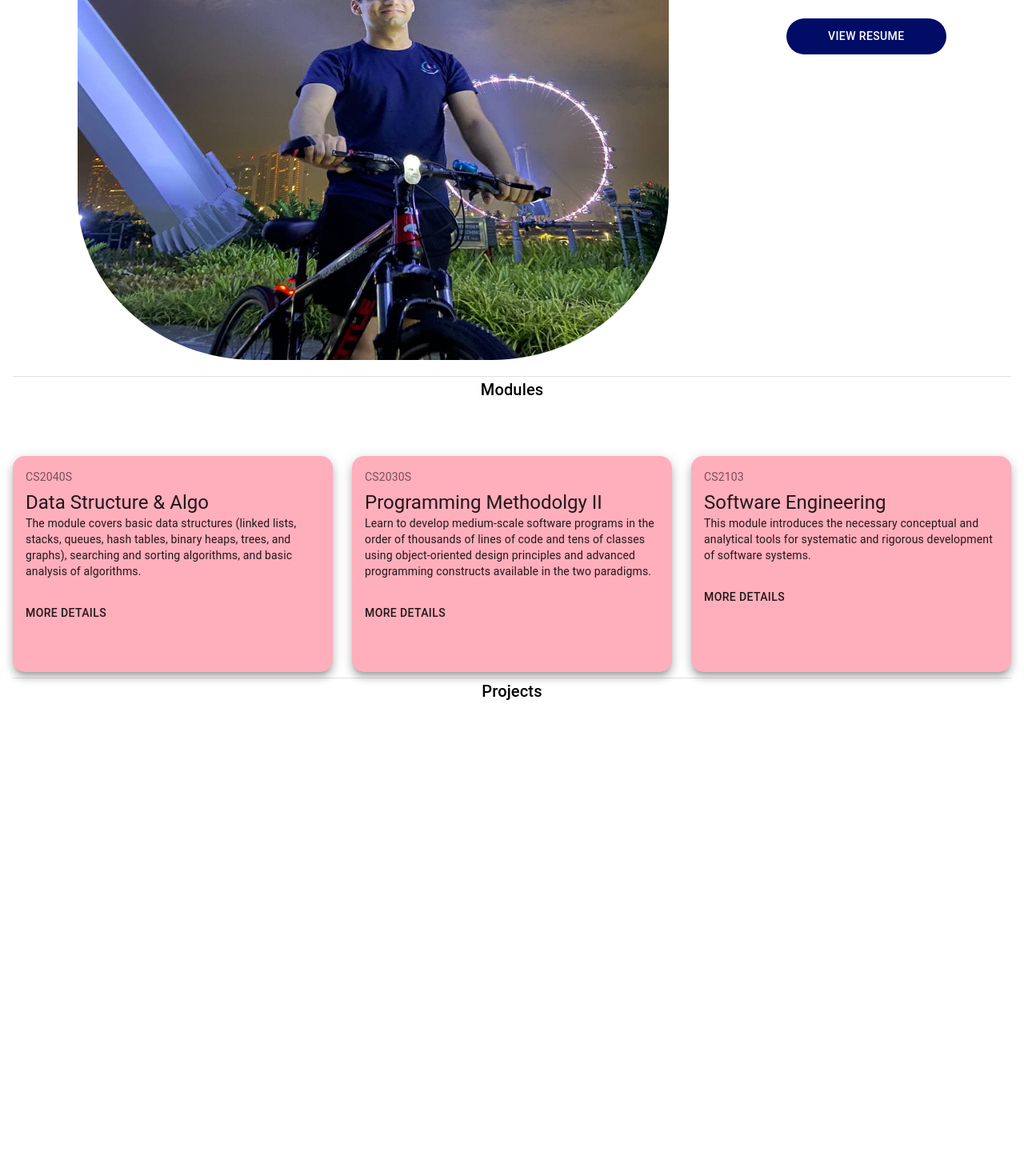
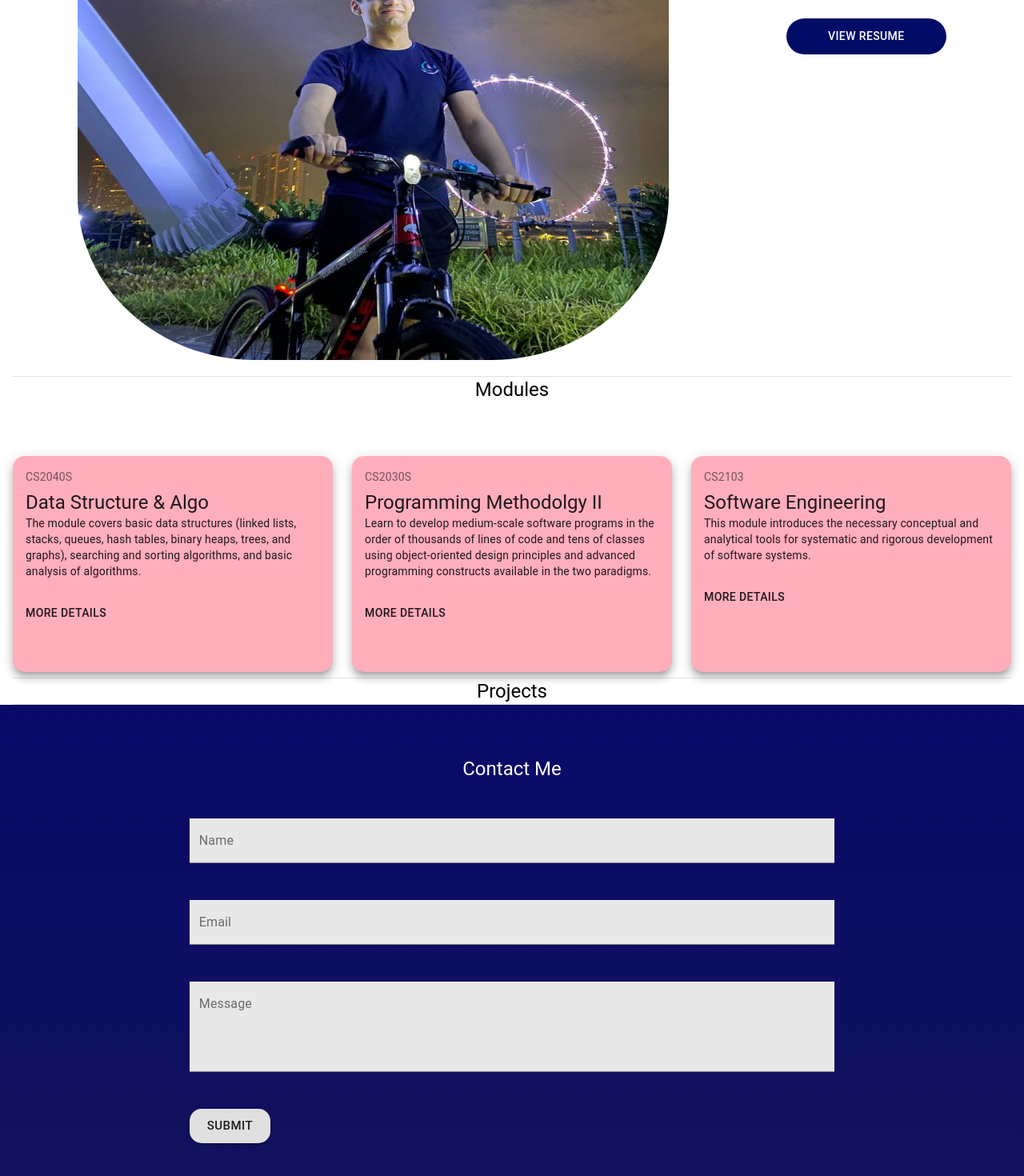
Before and after one commit to rehmmann/portfolio, a React (Create React App) app: page / in a window 1280 px wide. Shown: the part 444-1914 px from the top of the page at 80% size. Before the commit the page ends 1324 px from the top, so only its background shows below. Built offline with nearby package versions, Linux system fonts and the light colour scheme.

Commit message:
Scrolling added & integrated emailjs service

```diff
--- a/package.json
+++ b/package.json
@@ -2,13 +2,13 @@
   "name": "portfolio",
   "version": "0.1.0",
   "private": true,
-
   "dependencies": {
     "@material-ui/core": "^4.12.3",
     "@material-ui/icons": "^4.11.2",
     "@testing-library/jest-dom": "^5.11.4",
     "@testing-library/react": "^11.1.0",
     "@testing-library/user-event": "^12.1.10",
+    "emailjs-com": "^3.2.0",
     "gh-pages": "^3.2.3",
     "react": "^17.0.2",
     "react-dom": "^17.0.2",
@@ -18,7 +18,6 @@
   },
   "scripts": {
     "start": "react-scripts start",
-
     "build": "react-scripts build",
     "test": "react-scripts test",
     "eject": "react-scripts eject"
--- a/src/App.js
+++ b/src/App.js
@@ -6,7 +6,6 @@ import Cards from "./Components/Cards";
 import React from "react";
 import Header from "./Components/Header";
 import Grid from "./Components/Grid";
-import { Height } from "@material-ui/icons";
 import Projects from "./Components/Projects";
 import Contact from "./Components/Contact";
 
--- a/src/Components/Cards.js
+++ b/src/Components/Cards.js
@@ -15,7 +15,7 @@ const useStyles = makeStyles({
     borderRadius: 15,
     backgroundColor: "#FFAEBC",
     // display:'block'
-    // backgroundImage:'../public/Cycling_pic.jpg'
+
   },
   bullet: {
     display: "inline-block",
--- a/src/Components/Contact.js
+++ b/src/Components/Contact.js
@@ -1,11 +1,128 @@
-import React from 'react'
+import React from "react";
+import emailjs from "emailjs-com";
+import {
+  makeStyles,
+  TextField,
+  Divider,
+  Typography,
+  Button,
+} from "@material-ui/core";
+// import Image from '../Cycling_pic.jpg';
+
+const useStyles = makeStyles({
+  title:{
+    color: "#FFFFFF",
+  },
+  container: {
+    // display: 'flex',
+    flexDirection: "column",
+    padding: "5%",
+    // color: "#FFAEBC",
+    // backgroundImage: `url(${Image})`
+    background: "linear-gradient(#090969, #12125c)",
+  },
+  field: {
+    width:'70%',
+    // borderRadius: 15,
+    display: "flex",
+    // color: "#FFAEBC",
+    backgroundColor: "#FFFFFF",
+    marginLeft: "15%",
+    marginTop: "4%",
+  },
+  button: {
+    borderRadius: 15,
+    marginLeft: "15%",
+    marginTop: "4%",
+    // marginLeft: "3%",
+    // marginTop:'3%',
+    // backgroundColor: "#FFFFFF",
+    // "&:hover": {
+    //   backgroundColor: "#000C66",
+    //   color: "#fff",
+    // },
+  },
+});
 
 function Contact() {
-    return (
-        <div>
+  const classes = useStyles();
+  function sendEmail(e) {
+    e.preventDefault();
 
-        </div>
-    )
+    emailjs
+      .sendForm(
+        "service_ve2emdi",
+        "template_v7ix0sa",
+        e.target,
+        "user_wiUeBluxgHfn8y23Vihwj"
+      )
+      .then(
+        (result) => {
+          // alert('message sent');
+          console.log(result.text);
+        },
+        (error) => {
+          // alert('Error');
+          console.log(error.text);
+        }
+      );
+    e.target.reset();
+  }
+
+  return (
+    <div id='Contact'>
+      <Divider variant="middle" />
+
+      <div className={classes.container}>
+      <Typography className={classes.title} variant="h5" align="center">
+        Contact Me
+      </Typography>
+        <form className="contact-form" onSubmit={sendEmail}>
+          {/* <input type="number" name="contact_number" /> */}
+          {/* <label>Name</label> */}
+          <TextField
+            name="user_name"
+            id="standard-secondary"
+            label="Name"
+            className={classes.field}
+            variant="filled"
+          />
+          {/* <input type="text" name="user_name" /> */}
+          {/* <label>Email</label> */}
+          <TextField
+            // color = 'secondary'
+            name="user_email"
+            id="standard-secondary"
+            label="Email"
+            className={classes.field}
+            variant="filled"
+          />
+          {/* <input type="email" name="user_email" /> */}
+          {/* <label>Message</label> */}
+          {/* <textarea name="message" /> */}
+          <TextField
+            multiline
+            name="message"
+            id="message"
+            label="Message"
+            className={classes.field}
+            variant="filled"
+            rows={4}
+          />
+          {/* <input type="submit" value="Send" /> */}
+          <Button
+          size='large'
+          variant='contained'
+            className={classes.button}
+            type="submit"
+            value="Send"
+          >
+            Submit
+          </Button>
+        </form>
+      </div>
+    </div>
+  );
 }
 
-export default Contact
+export default Contact;
--- a/src/Components/Grid.js
+++ b/src/Components/Grid.js
@@ -5,6 +5,7 @@ import Grid from "@material-ui/core/Grid";
 import Cards from "./Cards";
 import { Button, Container, Divider, Typography } from "@material-ui/core";
 import { blue } from "@material-ui/core/colors";
+// import Image from '../Cycling_pic.jpg';
 const useStyles = makeStyles((theme) => ({
   root: {
     flexGrow: 1,
@@ -18,7 +19,9 @@ const useStyles = makeStyles((theme) => ({
     display: "flex",
     flexDirection: "row",
     alignItems: "center",
-    justifyContent: 'space-around'
+    justifyContent: 'space-around',
+    // backgroundImage: `url(${Image})`
+    // background:'linear-gradient(#050534, #0c0c4f)'
   },
   img: {
     position: "relative",
@@ -89,7 +92,7 @@ export default function NestedGrid() {
   }
 
   return (
-    <div className={classes.root}>
+    <div id='About Me' className={classes.root}>
       <Container className={classes.container}>
         <img
           src="Cycling_pic.jpg"
@@ -105,7 +108,7 @@ export default function NestedGrid() {
       </Container>
 
       <Divider variant="middle" />
-      <Typography variant="h6" align="center">
+      <Typography id='Modules' variant="h5" align="center">
         Modules
       </Typography>
       <Container>
--- a/src/Components/Header.js
+++ b/src/Components/Header.js
@@ -59,6 +59,20 @@ const useStyles = makeStyles(() => ({
 export default function Header() {
   const { header, logo, menuButton, toolbar } = useStyles(); //destructuring
 
+  const test=(label)=>{
+    if(label == 'Modules'){
+    document.getElementById('Modules').scrollIntoView({behavior:'smooth'})
+    }
+    if(label == 'Projects'){
+      document.getElementById('Projects').scrollIntoView({behavior:'smooth'})
+      }
+    if(label == 'Contact Me'){
+      document.getElementById('Contact').scrollIntoView({behavior:'smooth'})
+      }
+    if(label == 'About Me'){
+      document.getElementById('About Me').scrollIntoView({behavior:'smooth'})
+      }
+}
   const displayDesktop = () => {
     return (
       <Toolbar
@@ -71,7 +85,8 @@ export default function Header() {
         </IconButton> */}
         {welcomeLogo}
 
-        <div>{getMenuButtons()}</div>
+        <div>{getMenuButtons()}
+        </div>
         <Divider />
       </Toolbar>
     );
@@ -87,14 +102,14 @@ export default function Header() {
     return headersData.map(({ label, href }) => {
       return (
         <BrowserRouter>
-          <Button
-            {...{
-              key: label,
-              color: "inherit",
-              to: href,
-              component: RouterLink,
-              className: menuButton,
-            }}
+          <Button onClick={() => {test(label);}}
+            // {...{
+            //   key: label,
+              color= "inherit"
+            //   to: href,
+            //   component: RouterLink,
+            //   className: menuButton,
+            // }}
           >
             {label}
           </Button>
--- a/src/Components/Projects.js
+++ b/src/Components/Projects.js
@@ -1,15 +1,16 @@
-import { Divider ,Typography} from '@material-ui/core'
-import React from 'react'
+import { Divider, Typography } from "@material-ui/core";
+import React from "react";
 
 function Projects() {
-    return (
-        <div>
-         <Divider variant='middle'/>
-         <Typography variant='h6' align='center'>
+  return (
+    <div>
+      <Divider variant="middle" />
+      <Typography id='Projects' variant="h5" align="center">
         Projects
       </Typography>
-        </div>
-    )
+
+    </div>
+  );
 }
 
-export default Projects
+export default Projects;
```
Also changed, not shown: src/Cycling_pic.jpg (added), 1 other file (tests, documents, lock files or other folders).
